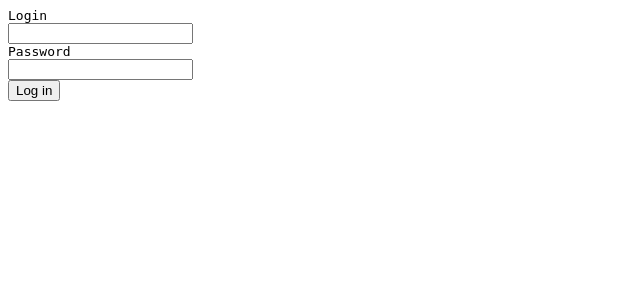
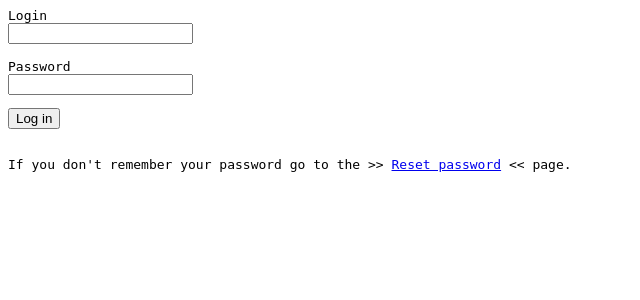
Before and after one commit to m-szczepanska/ToDo_App, a Django app: page /users/login/ in a window 1280 px wide. Shown: the top 300 px of the page, without its empty margins (0-640 px from the left). Run offline with Django 3.2, Linux system fonts and the light colour scheme.

Commit message:
Big commit.  Add new functionalities: 	- "todos" can be deleted from the app, 	- a users can reset their password (through a reset link with a single-use token being send to users mail adress.)

```diff
--- a/templates/login.html
+++ /dev/null
@@ -1,22 +0,0 @@
-<!DOCTYPE html>
-{% load static %}
-<html>
-  <head>
-    <meta charset="utf-8">
-      <!-- <link rel="stylesheet" href="{% static 'css/style.css' %}"> -->
-      <link rel="stylesheet" href="{% static 'todos/style.css' %}" />
-      <title>TodoList Login</title>
-  </head>
-  <body>
-    <form action="{% url 'login' %}" method="post">
-        {% csrf_token %}
-        <label for="username">Login</label><br/>
-        <input type="text" name="username" id="username"/>
-        <br>
-        <label for="password">Password</label><br/>
-        <input type="password" name="password" id="password"></input>
-        <br>
-        <input type="submit" value="Log in">
-    <!-- </form> -->
-    </body>
-</html>
--- a/todolist/settings.py
+++ b/todolist/settings.py
@@ -37,8 +37,8 @@ INSTALLED_APPS = [
     'django.contrib.sessions',
     'django.contrib.messages',
     'django.contrib.staticfiles',
-    'todos.TodosConfig',
-    'users.UsersConfig'
+    'users.UsersConfig',
+    'todos.TodosConfig'
 ]
 
 MIDDLEWARE = [
--- a/todos/static/todos/style.css
+++ b/todos/static/todos/style.css
@@ -24,3 +24,11 @@ body {
 .todo_id {
     font-size: 0;
 }
+
+.error {
+    color: red;
+}
+
+.message {
+    color: green;
+}
--- a/todos/templates/details.html
+++ b/todos/templates/details.html
@@ -7,7 +7,3 @@
       <p>Created on {{todo.created_at}}
     </div>
 {% include 'partials/footer.html' %}
-
-
-
-<!-- style="border:2px solid black;" -->
--- a/todos/templates/partials/header.html
+++ b/todos/templates/partials/header.html
@@ -12,6 +12,8 @@
         <h1>List of todos</h1>
         <a href="/todos/add">Add Todo</a>
         <br>
-        <a href="{% url 'logout_asdf' %}"> Logout</a>
+        <a href="/todos/delete">Delete Todo</a>
+        <br>
+        <a href="{% url 'logout' %}"> Logout</a>
         <hr>
     </header>
--- a/todos/urls.py
+++ b/todos/urls.py
@@ -6,4 +6,5 @@ urlpatterns = [
     path('details/<int:id>', views.details, name='details'),
     path('add/', views.add, name='add'),
     path('update/<int:id>', views.update, name='update'),
+    path('delete/', views.delete, name='delete')
 ]
--- a/users/templates/login.html
+++ b/users/templates/login.html
@@ -3,44 +3,28 @@
 <html>
   <head>
     <meta charset="utf-8">
-      <!-- <link rel="stylesheet" href="{% static 'css/style.css' %}"> -->
       <link rel="stylesheet" href="{% static 'todos/style.css' %}" />
       <title>TodoList Login</title>
   </head>
   <body>
-    <header>
-        <h1>List of todos</h1>
-        <a href="/todos/add">Add Todo</a>
-        <hr>
-    </header>
     <form action="{% url 'login' %}" method="post">
         {% csrf_token %}
         <label for="username">Login</label><br/>
         <input type="text" name="username" id="username"/>
+        <br><br>
+        <label for="password">Password</label><br/>
+        <input type="password" name="password" id="password"></input>
         <br>
-        <label for="password">Password</label><br/>
-        <input name="password" id="password"></input>
-        <br>
+        <div class="error">
+            <p>{{ error }}</p>
+        </div>
+        <div class="message">
+            <p>{{ message }}</p>
+        </div>
         <input type="submit" value="Log in">
+        <br><br>
+        <p>If you don't remember your password go to the >>
+            <a href="{% url 'password_reset_request' %}"> Reset password</a>
+            << page.</p>
     </body>
 </html>
-
-
-
-<!--
-
-
-
-
-{% extends 'base.html' %}
-
-{% block title %}Login{% endblock %}
-
-{% block content %}
-  <h2>Login</h2>
-  <form method="post">
-    {% csrf_token %}
-    {{ form.as_p }}
-    <button type="submit">Login</button>
-  </form>
-{% endblock %} -->
--- a/users/urls.py
+++ b/users/urls.py
@@ -3,6 +3,11 @@ from . import views
 
 urlpatterns = [
     path('login/', views.login_view, name='login'),
-    path('logout/', views.logout_view, name='logout_asdf')
-
+    path('logout/', views.logout_view, name='logout'),
+    path(
+        'password_reset_request/',
+        views.password_reset_request_view,
+        name='password_reset_request'
+    ),
+    path('password_reset', views.password_reset_view, name='password_reset')
 ]
--- a/users/views.py
+++ b/users/views.py
@@ -1,14 +1,13 @@
+import time
 from django.contrib.auth import authenticate, login, logout
 from django.shortcuts import render, redirect
 from django.http import HttpResponse
 
-from .models import User
+from users.models import User, PasswordResetToken
+from users.services import send_password_reset_mail
+from users.password_validator import MinimumLengthValidator, NumericPasswordValidator
 
 
-# TODO: Login error how
-# TODO: Update all urls so that login page is first
-# TODO: Fix the login template location
-#       (it's in /templates, not in /users/templates)
 def login_view(request):
     if(request.method == 'POST'):
         user_name = request.POST['username']
@@ -19,23 +18,101 @@ def login_view(request):
             login(request, user)
             return redirect('/todos')
         else:
-            return render(request, 'login.html')
+            context = {"error": "Login or password incorrect"}
+            return render(request, 'login.html', context)
     else:
         return render(request, 'login.html')
-
-    #     try:
-    #         user = User.objects.get(username=user_name)
-    #     except User.DoesNotExist:
-    #         return render(request, 'login.html')
-    #     if user.check_password(password):
-    #         login(request, user)
-    #         return redirect('/todos')
-    #     else:
-    #         return render(request, 'login.html')
-    # else:
-    #     return render(request, 'login.html')
 
 
 def logout_view(request):
     logout(request)
     return render(request, 'login.html')
+
+
+def password_reset_request_view(request):
+    if(request.method == 'POST'):
+        user_email = request.POST['user_email']
+        try:
+            user = User.objects.get(email=user_email)
+        except:
+            error = "Given email adress is not registered in database."
+            context = {"error": error}
+            return render(request, 'password_reset_request.html', context)
+
+        token = PasswordResetToken(user=user)
+        token.save()
+        send_password_reset_mail(user_email, token.uuid)
+        reset_correct_message = (
+            "A link to reset your password has been sent to the e-mail address "
+            "you entered."
+        )
+        context = {"message": reset_correct_message}
+        return render(request, 'password_reset_request.html', context)
+    else:
+        return render(request, 'password_reset_request.html')
+
+
+def password_reset_view(request):
+    # Fail if request doesn't have data that we need
+    # Check if querystring has a 'token' (bad: t=1234-5678-9999)
+
+    if(request.method == 'POST'):
+        # Ugly hack; browser always adds / at end of token
+        token_uuid = request.POST.get('token', ' ')[:-1]
+        if not token_uuid:
+            return HttpResponse(status=400)
+
+        # Check if token is in db (bad: user tried to hack and typed their own
+        # token)
+        try:
+            token = PasswordResetToken.objects.get(uuid=token_uuid)
+        except:
+            context = {"error": "Invalid token"}
+            return render(request, 'password_reset_request.html', context)
+
+        # Check if token is valid
+        if not token.is_valid:
+            context = {"error": "Token expired"}
+            return render(request, 'password_reset_request.html', context)
+
+        password_1 = request.POST['password_1']
+        password_2 = request.POST['password_2']
+
+        if password_1 != password_2:
+            context = {"error": "Passwords didn't match"}
+            return render(request, 'password_reset.html', context)
+
+        if MinimumLengthValidator.validate(password_1):
+            if NumericPasswordValidator.validate(password_1):
+                token.user.set_password(password_1)
+                token.user.save()
+                token.was_used = True
+                token.save()
+                context = {"message": "Password successfully changed"}
+                return render(request, 'login.html', context)
+            else:
+                context = {"error": "Password must contain at least 1 digit"}
+                return render(request, 'password_reset.html', context)
+        else:
+            context = {"error": "Passwords must have at least 8 characters"}
+            return render(request, 'password_reset.html', context)
+
+    else:
+        token_uuid = request.GET.get('token')
+        if not token_uuid:
+            return HttpResponse(status=400)
+
+        # Check if token is in db (bad: user tried to hack and typed their own
+        # token)
+        try:
+            token = PasswordResetToken.objects.get(uuid=token_uuid)
+        except:
+            context = {"error": "Invalid token"}
+            return render(request, 'password_reset_request.html', context)
+
+        # Check if token is valid
+        if not token.is_valid:
+            context = {"error": "Token expired"}
+            return render(request, 'password_reset_request.html', context)
+
+        return render(request, 'password_reset.html')
```
Also changed, not shown: todos/templates/admin/base_site.html (deleted, +0 -16 lines), todos/templates/delete.html (added, +17 -0 lines), todos/views.py (+17 -3 lines), users/models.py (+16 -1 lines), users/password_validator.py (added, +34 -0 lines), users/services.py (added, +27 -0 lines), users/templates/password_reset.html (added, +27 -0 lines), users/templates/password_reset_request.html (added, +26 -0 lines), users/migrations/0001_initial.py (added), users/migrations/__init__.py (added).
